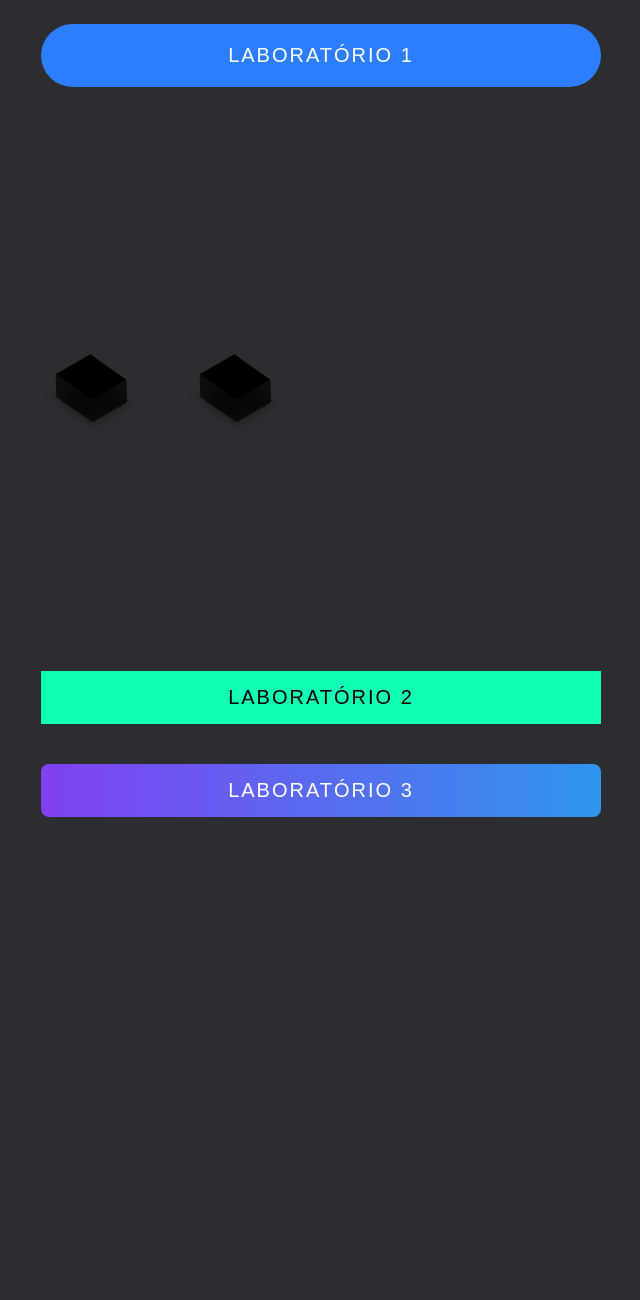
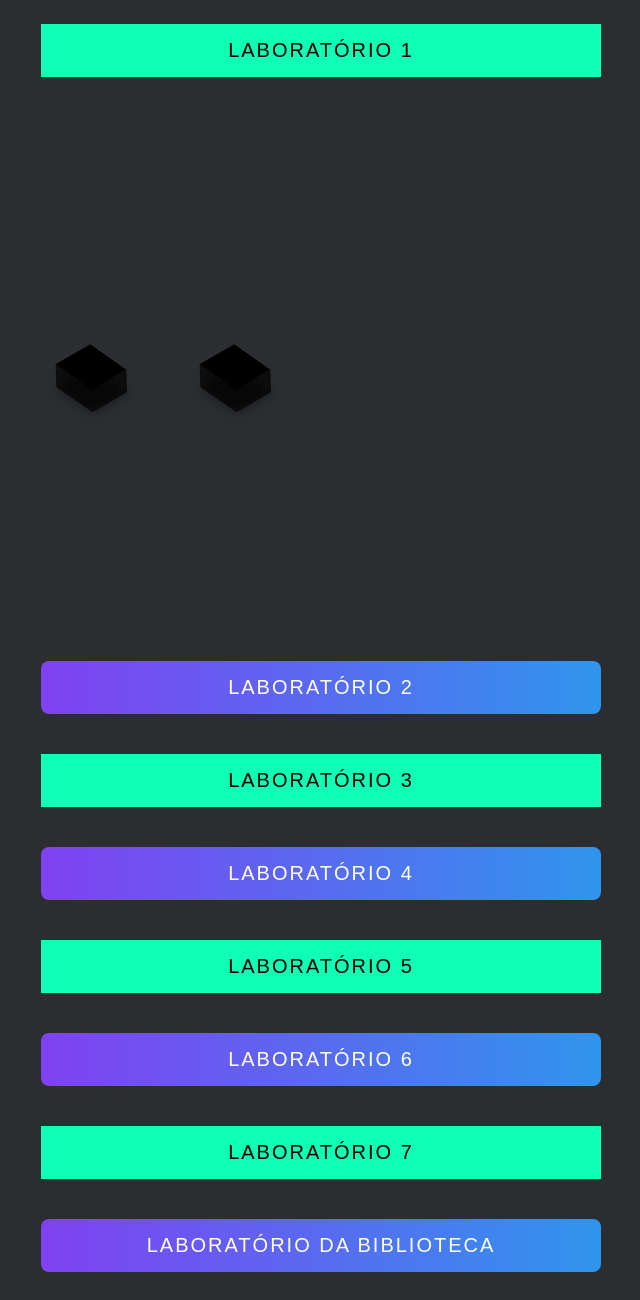
Before and after one commit to ghramos/turn-on-off-buttons-website, a plain HTML site: page index.html in a window 1280 px wide. Shown: the part 116-1416 px from the top of the page, without its empty margins (319-959 px from the left). Before the commit the page ends 961 px from the top, so only its background shows below. Drawn offline with Linux system fonts and the light colour scheme.

Commit message:
adicionando todos os labs

```diff
--- a/index.html
+++ b/index.html
@@ -16,14 +16,19 @@
         <div class="container">
             <div class="buttons">
 
-                <a href="" class="button1" target="_blank" rel="noopener">Laboratório 1</a>
+                <a href="" class="buttongreen" target="_blank" rel="noopener">Laboratório 1</a>
                 <div class="button-block">
                     <div class="social"><a href="#"> <i class="fab fa-facebook"></i></a></div>
                     <div class="social"><a href="#"> <i class="fab fa-twitter"></i></a></div>
                 </div>
 
-                <a href="" class="button2" target="_blank" rel="noopener">Laboratório 2</a>
-                <a href="" class="button3" target="_blank" rel="noopener">Laboratório 3</a>
+                <a href="" class="buttonpurple-blue" target="_blank" rel="noopener">Laboratório 2</a>
+                <a href="" class="buttongreen" target="_blank" rel="noopener">Laboratório 3</a>
+                <a href="" class="buttonpurple-blue" target="_blank" rel="noopener">Laboratório 4</a>
+                <a href="" class="buttongreen" target="_blank" rel="noopener">Laboratório 5</a>
+                <a href="" class="buttonpurple-blue" target="_blank" rel="noopener">Laboratório 6</a>
+                <a href="" class="buttongreen" target="_blank" rel="noopener">Laboratório 7</a>
+                <a href="" class="buttonpurple-blue" target="_blank" rel="noopener">Laboratório da Biblioteca</a>
                 </div>
 
             </div>
--- a/style.css
+++ b/style.css
@@ -33,22 +33,7 @@
     box-shadow: 0 4px 8px 0 rgba(0, 0, 0, 0.2), 0 6px 20px 0 rgba(0, 0, 0, 0.2);
   }
 
-  .button1 {
-    color: white;
-    background-color: #2d7eff;
-    border: 5px solid transparent;
-    transition: 0.2s ease;
-    border-radius: 50px;
-  }
-
-  .button1:hover {
-    color: #2d7eff;
-    background-color: white;
-    transform: scale(1.1);
-    border: 5px solid #2d7eff;
-  }
-
-  .button2 {
+  .buttongreen {
     color: black;
     background-color: #10FFB4;
     transition: 0.2s ease-in-out;
@@ -56,21 +41,21 @@
     border-right: 3px transparent solid;
   }
 
-  .button2:hover {
+  .buttongreen:hover {
     color: #10FFB4;
     background-color: black;
     border-left: #10FFB4 3px solid;
     border-right: #10FFB4 3px solid;
   }
 
-  .button3 {
+  .buttonpurple-blue {
     color: white;
     background: linear-gradient(to right, #8041F2, #3095ED);
     border-radius: 8px;
     transition: 0.2s ease-in-out;
   }
 
-  .button3:hover {
+  .buttonpurple-blue:hover {
     border-radius: 30px;
   }
 
```
